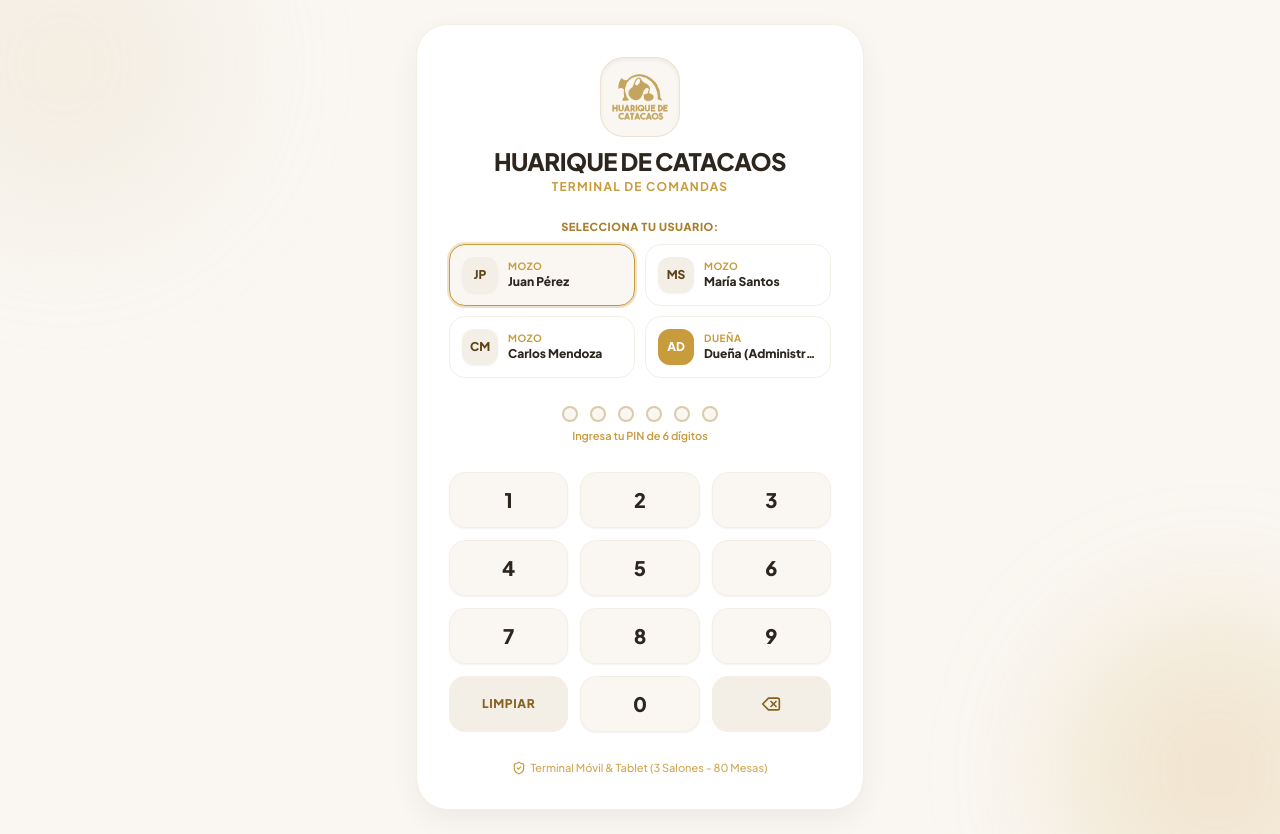
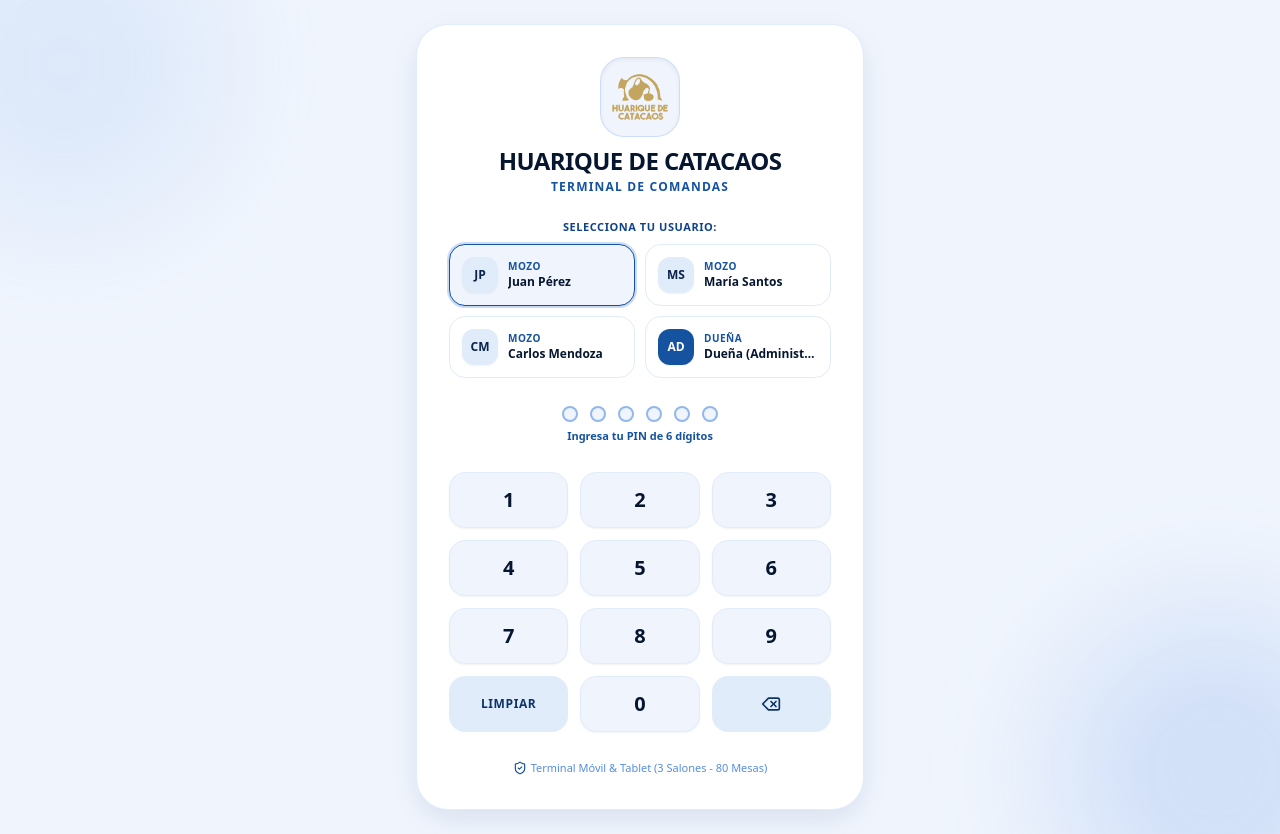
Before and after one commit to Jozhiky/Huarique, a React (Vite) app: page / in a window 1280 px wide. Built offline with nearby package versions, Linux system fonts and the light colour scheme; no server answers; the HTML template or start-up script is replaced by a standard one.

Commit message:
feat: establecer Azul Marino Real (#1552A0) como color principal de la app y mantener Dorado (#C89B3C) del logo como secundario

```diff
--- a/src/theme/designTokens.js
+++ b/src/theme/designTokens.js
@@ -1,48 +1,58 @@
 /**
  * HUARIQUE DE CATACAOS - SYSTEM DESIGN TOKENS
- * Base de tokens de diseño para mantener consistencia visual en tablets y móviles.
+ * Primary Color: Royal Marine Blue (#1552A0 - Pattern Screenshot)
+ * Secondary Color: Logo Golden Tan (#C89B3C - Earthenware Jug Logo)
  */
 
 export const DESIGN_TOKENS = {
-  // Paleta de Colores Curada (Light Mode Warm Earthenware)
   colors: {
-    brand: {
+    // Primary: Royal Marine Blue
+    huarique: {
+      50: '#F0F5FD',
+      100: '#E1ECFB',
+      200: '#C3D9F7',
+      300: '#91B7EF',
+      400: '#558DE3',
+      500: '#1552A0', // Royal Blue
+      600: '#114389',
+      700: '#0D336B',
+      800: '#09234B',
+      900: '#061630',
+    },
+    // Secondary: Logo Gold
+    gold: {
       50: '#FDFBF7',
       100: '#F5ECE0',
       200: '#E9D6C0',
       300: '#DBBC9B',
       400: '#CF9D68',
-      500: '#C89B3C', // Golden Tan / Cántaro Catacaos
+      500: '#C89B3C', // Logo Golden Tan
       600: '#B2822B',
       700: '#8E621F',
       800: '#694617',
-      900: '#261C14', // Rich Coffee / Negro Cálido
+      900: '#261C14',
     },
     sage: {
       50: '#F2F7F2',
       100: '#DEECDF',
-      500: '#4E8752', // Verde Estado Libre
+      500: '#4E8752', // Mesa Libre
       600: '#3D6D40',
       700: '#2D5230',
-      800: '#1D3720',
     },
     amber: {
       50: '#FFFBEB',
       100: '#FEF3C7',
-      500: '#D97706', // Ámbar Estado Ocupado
+      500: '#D97706', // Mesa Ocupada
       600: '#B45309',
-      700: '#92400E',
     },
     terracotta: {
       50: '#FDF2F0',
       100: '#FCE4E0',
-      500: '#C05621', // Terracota Estado Por Pagar
+      500: '#C05621', // Mesa Por Pagar
       600: '#9C3D12',
-      700: '#7B2C0E',
     }
   },
 
-  // Escala Tipográfica para Tablets (Alta Legibilidad)
   typography: {
     titleScreen: 'text-2xl sm:text-3xl font-black text-huarique-900 tracking-tight',
     titleSection: 'text-lg sm:text-xl font-black text-huarique-900 tracking-tight',
@@ -54,7 +64,6 @@
     metricNumber: 'text-2xl sm:text-3xl font-black text-huarique-900',
   },
 
-  // Esquinas Redondeadas Ergónomicas
   borderRadius: {
     modal: 'rounded-3xl sm:rounded-4xl',
     card: 'rounded-2xl sm:rounded-3xl',
@@ -63,19 +72,17 @@
     badge: 'rounded-xl',
   },
 
-  // Estándar Táctil Minímo (Touch Targets)
   touchTargets: {
     minHeight: 'min-h-[48px]',
     minWidth: 'min-w-[48px]',
-    buttonPrimary: 'py-3.5 px-5 rounded-2xl font-black text-xs sm:text-sm flex items-center justify-center space-x-2 transition active:scale-95 shadow-touch',
-    buttonSecondary: 'py-3 px-4 rounded-2xl font-extrabold text-xs sm:text-sm flex items-center justify-center space-x-2 transition active:scale-95 border',
+    buttonPrimary: 'py-3.5 px-5 rounded-2xl font-black text-xs sm:text-sm flex items-center justify-center space-x-2 transition active:scale-95 shadow-touch bg-huarique-500 hover:bg-huarique-600 text-white',
+    buttonSecondary: 'py-3 px-4 rounded-2xl font-extrabold text-xs sm:text-sm flex items-center justify-center space-x-2 transition active:scale-95 border border-huarique-200 bg-white text-huarique-900',
     iconButton: 'w-11 h-11 rounded-2xl flex items-center justify-center transition active:scale-95 border',
   },
 
-  // Sombras Suaves (Glassmorphism & Depth)
   shadows: {
-    soft: 'shadow-[0_4px_20px_-2px_rgba(38,28,20,0.06)]',
-    cardHover: 'shadow-[0_8px_30px_-4px_rgba(38,28,20,0.12)]',
-    touch: 'shadow-[0_4px_14px_0_rgba(200,155,60,0.35)]',
+    soft: 'shadow-[0_4px_20px_-2px_rgba(13,51,107,0.08)]',
+    cardHover: 'shadow-[0_10px_30px_-4px_rgba(13,51,107,0.14)]',
+    touch: 'shadow-[0_4px_14px_0_rgba(21,82,160,0.35)]',
   }
 };
--- a/tailwind.config.js
+++ b/tailwind.config.js
@@ -7,49 +7,71 @@
   theme: {
     extend: {
       colors: {
+        // Primary Brand Color: Royal Marine Blue (from user pattern screenshot)
         huarique: {
-          50: '#FAF7F2',
-          100: '#F4EFE6',
-          200: '#E8DEC9',
-          300: '#DBCBA9',
-          400: '#D2A752',
-          500: '#C89B3C',
-          600: '#A87E2C',
-          700: '#876220',
-          800: '#5C4315',
-          900: '#2D261E',
+          50: '#F0F5FD',
+          100: '#E1ECFB',
+          200: '#C3D9F7',
+          300: '#91B7EF',
+          400: '#558DE3',
+          500: '#1552A0', // Primary Royal Blue
+          600: '#114389',
+          700: '#0D336B',
+          800: '#09234B',
+          900: '#061630',
         },
+        // Secondary Brand Color: Golden Tan (Original logo earthenware tone)
+        gold: {
+          50: '#FDFBF7',
+          100: '#F5ECE0',
+          200: '#E9D6C0',
+          300: '#DBBC9B',
+          400: '#CF9D68',
+          500: '#C89B3C', // Logo Golden Tan
+          600: '#B2822B',
+          700: '#8E621F',
+          800: '#694617',
+          900: '#261C14',
+        },
+        // Status Colors
         sage: {
-          50: '#F4F7F4',
-          100: '#E9F0EB',
-          500: '#5A8D65',
-          600: '#46704F',
-          700: '#34533A',
+          50: '#F2F7F2',
+          100: '#DEECDF',
+          200: '#BED9C0',
+          300: '#97BF9A',
+          500: '#4E8752', // Mesa Libre
+          600: '#3D6D40',
+          700: '#2D5230',
+          800: '#1D3720',
         },
         amber: {
           50: '#FFFBEB',
           100: '#FEF3C7',
-          500: '#D97706',
+          200: '#FDE68A',
+          300: '#FCD34D',
+          500: '#D97706', // Mesa Ocupada
           600: '#B45309',
+          700: '#92400E',
+          800: '#78350F',
         },
         terracotta: {
-          50: '#FDF7F5',
-          100: '#FDF0ED',
-          500: '#E07A5F',
-          600: '#C85A3F',
+          50: '#FDF2F0',
+          100: '#FCE4E0',
+          200: '#F8C4BB',
+          300: '#F29A8B',
+          500: '#C05621', // Mesa Por Pagar
+          600: '#9C3D12',
+          700: '#7B2C0E',
         }
       },
-      fontFamily: {
-        sans: ['Plus Jakarta Sans', 'Inter', 'sans-serif'],
+      borderRadius: {
+        '4xl': '2rem',
+        '5xl': '2.5rem',
       },
       boxShadow: {
-        'soft': '0 4px 20px -2px rgba(45, 38, 30, 0.05)',
-        'soft-lg': '0 10px 30px -4px rgba(45, 38, 30, 0.08)',
-        'touch': '0 2px 8px rgba(200, 155, 60, 0.15)',
-      },
-      borderRadius: {
-        '3xl': '1.5rem',
-        '4xl': '2rem',
+        'soft': '0 4px 20px -2px rgba(13, 51, 107, 0.08)',
+        'soft-lg': '0 10px 30px -4px rgba(13, 51, 107, 0.12)',
+        'touch': '0 4px 14px 0 rgba(21, 82, 160, 0.35)',
       }
     },
   },
```
